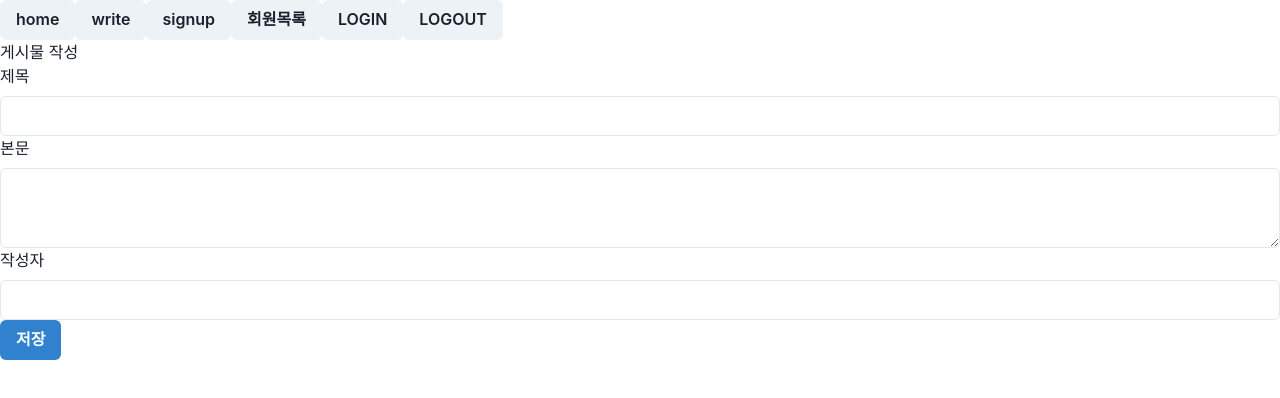
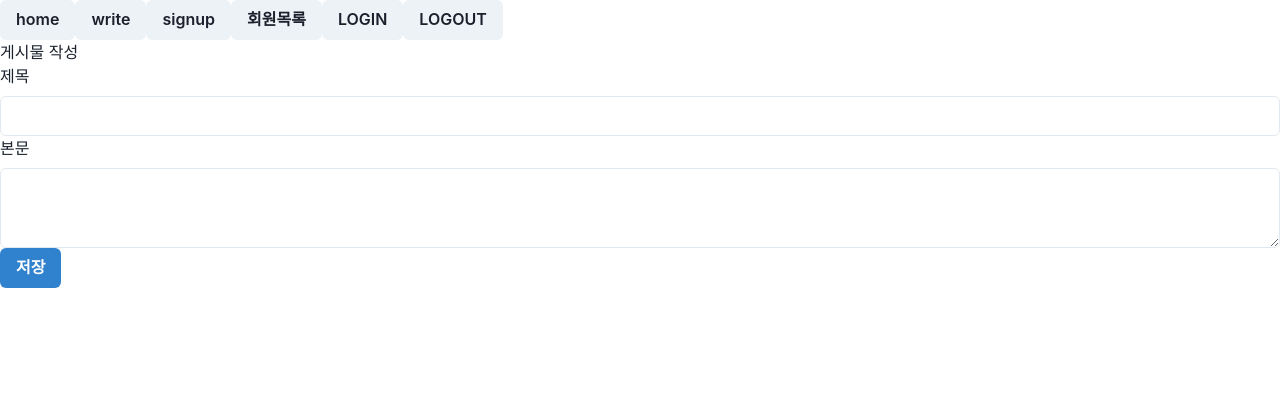
Before and after one commit to hoonil1/prj1_practice, a React (Create React App) app: page /write in a window 1280 px wide. Shown: the top 398 px of the page. Built offline with nearby package versions, Linux system fonts and the light colour scheme.

Commit message:
글 작성시 writer input 삭제

```diff
--- a/src/page/BoardWrite.js
+++ b/src/page/BoardWrite.js
@@ -14,7 +14,6 @@
 export function BoardWrite() {
   const [title, setTitle] = useState("");
   const [content, setContent] = useState("");
-  const [writer, setWriter] = useState("");
   const [isSubmitting, setIsSubmitting] = useState(false);
 
   const toast = useToast();
@@ -26,7 +25,6 @@
       .post("/api/board/add", {
         title,
         content,
-        writer,
       })
       .then(() => {
         toast({
@@ -67,13 +65,6 @@
             onChange={(e) => setContent(e.target.value)}
           ></Textarea>
         </FormControl>
-        <FormControl>
-          <FormLabel>작성자</FormLabel>
-          <Input
-            value={writer}
-            onChange={(e) => setWriter(e.target.value)}
-          ></Input>
-        </FormControl>
         <Button
           isDisabled={isSubmitting}
           onClick={handleSubmit}
```
